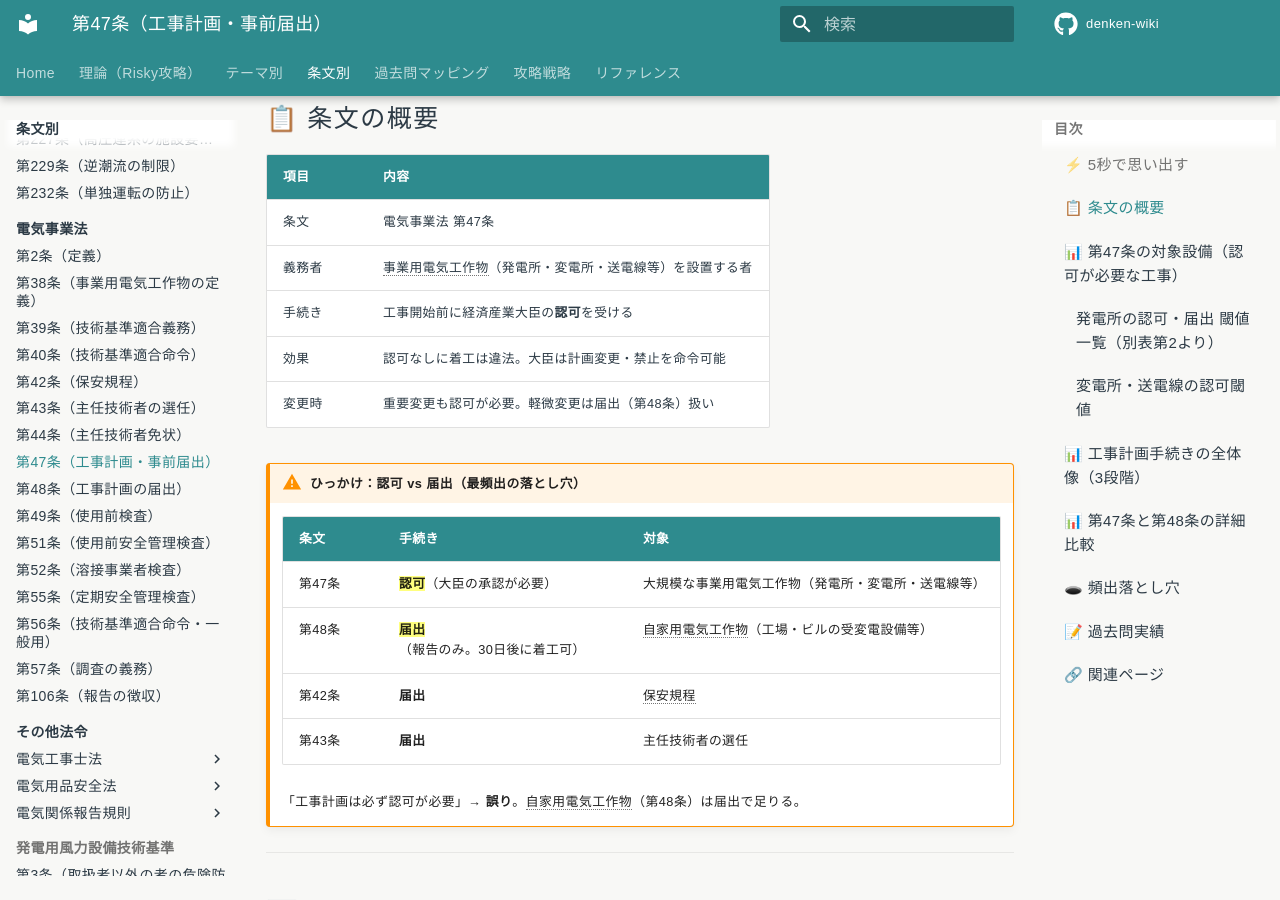
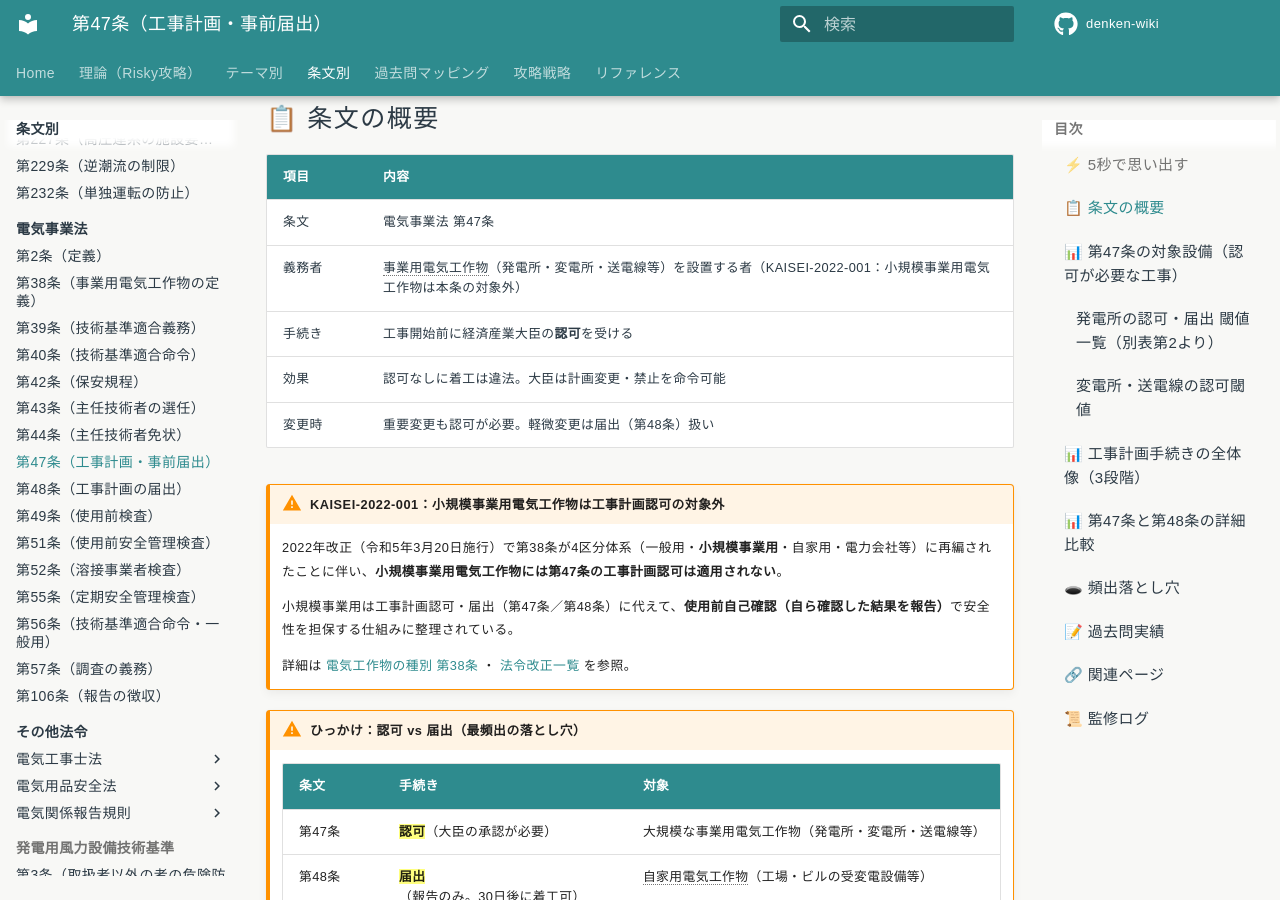
Before and after one commit to kfurufuru/denken-wiki, an MkDocs documentation site: the page built from docs/articles/jigyoho/47.md, in a window 1280 px wide and 900 px high, scrolled down 911 px. Built offline with MkDocs 1.6.1 and Material for MkDocs 9.7.7, drawn with Linux system fonts in a browser that asks for light colours; comment, search, counter and statistics services are not loaded; some of the changed text lies outside the part shown.

Commit message:
fix(47): KAISEI-2022-001 反映 v1.0→v1.1

```diff
--- a/docs/articles/jigyoho/47.md
+++ b/docs/articles/jigyoho/47.md
@@ -29,10 +29,17 @@
 | 項目 | 内容 |
 |------|------|
 | 条文 | 電気事業法 第47条 |
-| 義務者 | 事業用電気工作物（発電所・変電所・送電線等）を設置する者 |
+| 義務者 | 事業用電気工作物（発電所・変電所・送電線等）を設置する者（KAISEI-2022-001：小規模事業用電気工作物は本条の対象外） |
 | 手続き | 工事開始前に経済産業大臣の**認可**を受ける |
 | 効果 | 認可なしに着工は違法。大臣は計画変更・禁止を命令可能 |
 | 変更時 | 重要変更も認可が必要。軽微変更は届出（第48条）扱い |
+
+!!! warning "KAISEI-2022-001：小規模事業用電気工作物は工事計画認可の対象外"
+    2022年改正（令和5年3月20日施行）で第38条が4区分体系（一般用・**小規模事業用**・自家用・電力会社等）に再編されたことに伴い、**小規模事業用電気工作物には第47条の工事計画認可は適用されない**。
+
+    小規模事業用は工事計画認可・届出（第47条／第48条）に代えて、**使用前自己確認（自ら確認した結果を報告）**で安全性を担保する仕組みに整理されている。
+
+    詳細は [電気工作物の種別 第38条](38.md) ・ [法令改正一覧](../../reference/hourei-kaisei.md) を参照。
 
 !!! warning "ひっかけ：認可 vs 届出（最頻出の落とし穴）"
     | 条文 | 手続き | 対象 |
@@ -146,9 +153,10 @@
 1. 🔴 **「工事計画は届出（第48条）だけ覚えればよい」** → 第47条の認可が存在する。**公共の安全の確保上特に重要なもの**（別表第2＋告示で個別指定）は認可が必要
 2. 🔴 **「認可の対象は自家用電気工作物」** → 認可（第47条）の対象は==事業用電気工作物のうち特に重要なもの==。自家用や中規模事業用は第48条の届出
 3. 🔴 **「認可を受けなかった場合は届出だけすれば是正できる」** → 認可なしの着工は電気事業法違反。行政処分（工事禁止命令・罰則）の対象
-4. 🟡 **「1万kW以上の発電所は認可が必要」** → 1万kWは **内燃力火力の届出**（第48条）の閾値。認可（第47条）の閾値は方式別に別表第2＋告示で指定（一般に超大規模）
-5. 🟡 **「2,000kW以上の太陽電池は認可が必要」** → 太陽電池は **2,000kW以上でも届出**（第48条）。太陽電池に認可枠は無い
-6. 🟡 **「着工後30日で認可が下りる」** → 第48条の届出が「30日後に着工可」。第47条の認可は審査完了後に初めて着工可能（30日経過ではない）
+4. 🔴 **「太陽光30kWでも認可が必要」と誤解**（KAISEI-2022-001）→ 誤り。太陽光30kW級は**小規模事業用電気工作物**に該当し、第47条の認可も第48条の届出も対象外。代わりに**使用前自己確認**で安全性を担保する
+5. 🟡 **「1万kW以上の発電所は認可が必要」** → 1万kWは **内燃力火力の届出**（第48条）の閾値。認可（第47条）の閾値は方式別に別表第2＋告示で指定（一般に超大規模）
+6. 🟡 **「2,000kW以上の太陽電池は認可が必要」** → 太陽電池は **2,000kW以上でも届出**（第48条）。太陽電池に認可枠は無い
+7. 🟡 **「着工後30日で認可が下りる」** → 第48条の届出が「30日後に着工可」。第47条の認可は審査完了後に初めて着工可能（30日経過ではない）
 
 ---
 
@@ -182,7 +190,16 @@
 - [保安規程 第42条](42.md) — 届出の代表例。第47条（認可）との違いを確認
 - [主任技術者 第43条](43.md) — 選任後30日以内に届出。第47条の認可と混同しない
 - [電気事業法の体系](../../themes/jigyoho-taikei.md) — 第42条・第43条・第47条・第48条の全体像
+- [電気工作物の種別 第38条](38.md) — 4区分体系（小規模事業用は本条の対象外）
+- [法令改正一覧](../../reference/hourei-kaisei.md) — KAISEI-2022-001 の改正趣旨
 
 ---
 
-*最終確認: 2026-04-20 | ステータス: v1.0 | [バージョニング基準](../../reference/versioning.md)*
+## 📜 監修ログ
+
+- **v1.1（2026-05-07）**: KAISEI-2022-001（2022年改正・令和5年3月20日施行）追記。条文概要に小規模事業用が対象外である旨を補足し、警告ブロックと落とし穴1項目（🔴・太陽光30kWの誤解）を追加。関連ページに第38条・法令改正一覧へのリンクを追加。
+- **v1.0（2026-04-20）**: 初版。
+
+---
+
+*最終確認: 2026-05-07 | ステータス: v1.1 | [バージョニング基準](../../reference/versioning.md)*
```
